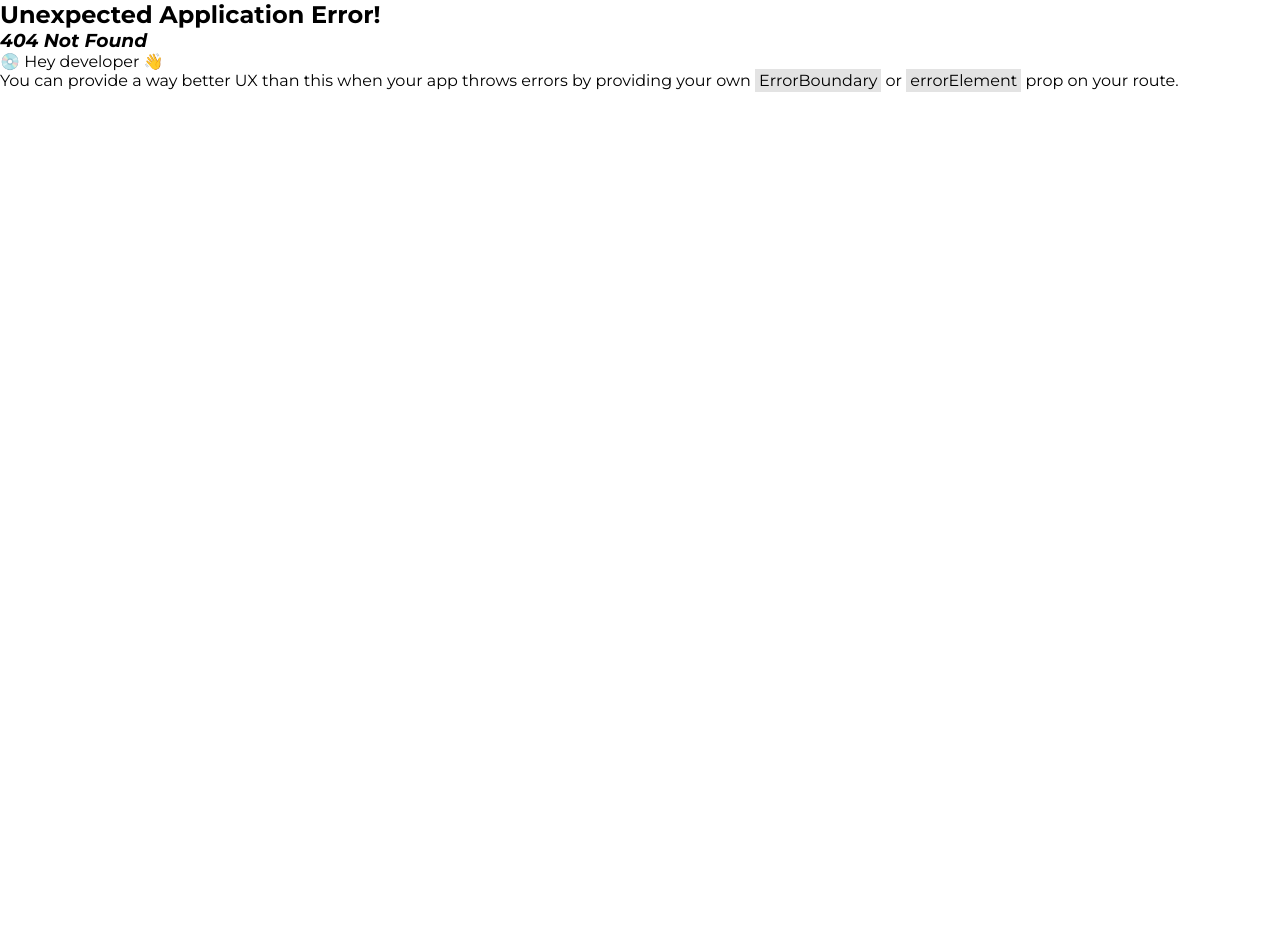
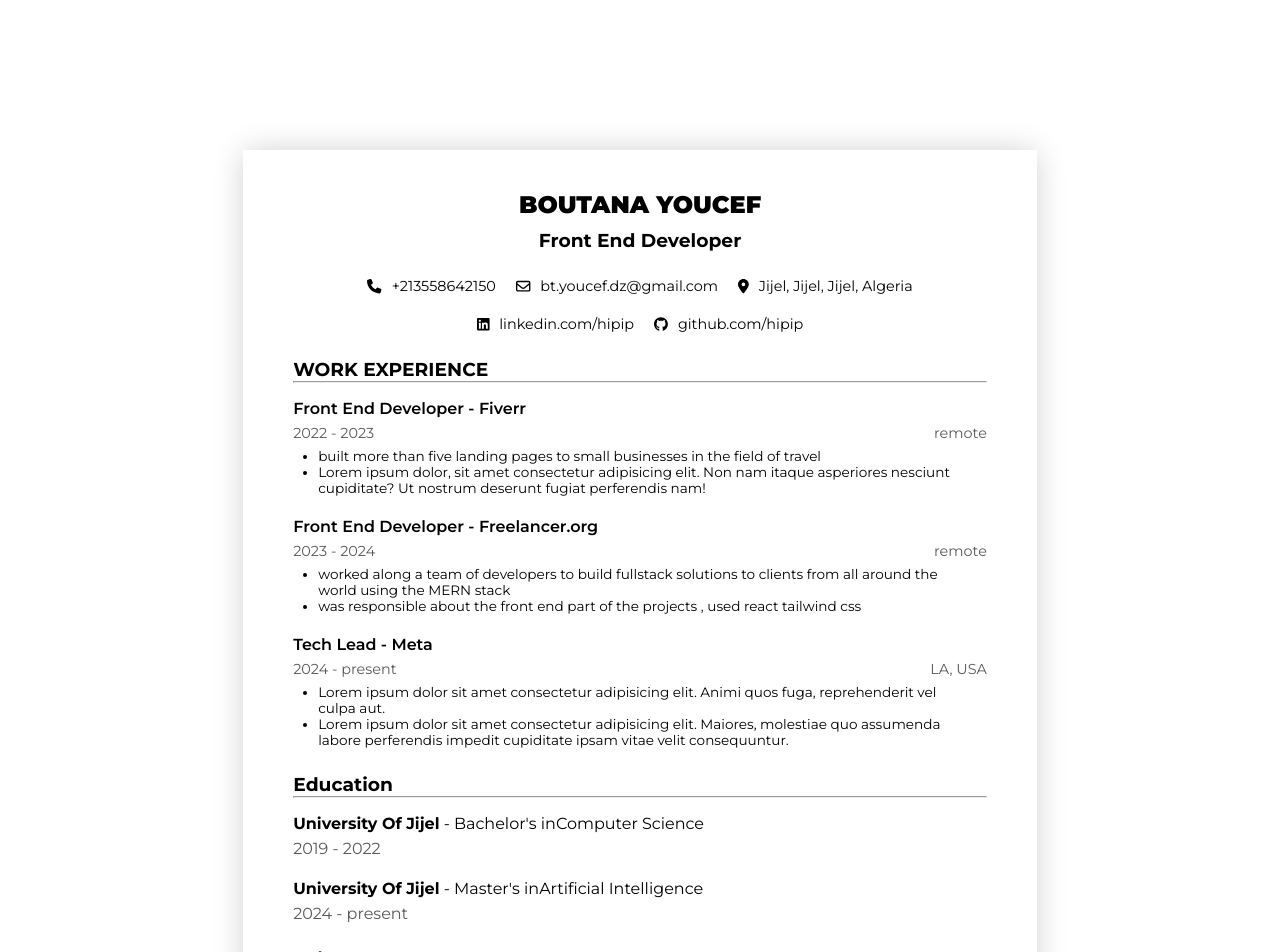
Before and after one commit to hipip/Resume-Builder, a React (Vite) app: page /preview in a window 1280 px wide. Before the commit this address had no page. Shown: the top 952 px of the page. Before the commit the page ends 800 px from the top, so only its background shows below. Built offline with nearby package versions, Linux system fonts and the light colour scheme; a web font is replaced by a local one.

Commit message:
Add Resume Professional theme

```diff
--- a/src/App.css
+++ b/src/App.css
@@ -2,7 +2,7 @@
 
 :root {
   --main-color: #1e40af;
-  --hero-color: rgba(30, 64, 175, 0.9);
+  --hero-color: rgba(30, 64, 175, 0.93);
 }
 
 * {
@@ -21,11 +21,13 @@ a {
 }
 
 .header {
+  position: sticky;
+  top: 0;
   display: flex;
   justify-content: space-between;
   align-items: center;
-  padding: 30px 80px;
-  box-shadow: 0 0 10px 0 black;
+  padding: 25px 80px;
+  box-shadow: 0 0 10px 0 rgba(0, 0, 0, 0.5);
   background-color: white;
 }
 
@@ -82,21 +84,9 @@ a {
   color: white;
   height: 80vh;
   background: linear-gradient(var(--hero-color), var(--hero-color)),
-    url("https://i.imgur.com/5vECntx.png");
-  background-position: center, top;
-  animation: float-animation 5s ease-in-out infinite;
-}
-
-@keyframes float-animation {
-  0% {
-    background-position: center, 0 10px;
-  }
-  50% {
-    background-position: center, 0 20px;
-  }
-  100% {
-    background-position: center, 0 10px;
-  }
+    url("https://images.unsplash.com/photo-1698047681432-006d2449c631?auto=format&fit=crop&ixlib=rb-4.0.3&ixid=M3wxMjA3fDB8MHxwaG90by1wYWdlfHx8fGVufDB8fHx8fA%3D%3D");
+  background-position: center;
+  background-size: cover;
 }
 
 .hero-text-area {
@@ -145,3 +135,101 @@ a {
 #special-span {
   color: var(--main-color);
 }
+
+#resume {
+  width: 21cm;
+  min-height: 29.7cm;
+  margin: 150px auto;
+  padding: 40px 50px;
+  box-shadow: 0 0 30px -2px rgba(0, 0, 0, 0.2);
+}
+
+.resume-full-name {
+  font-weight: 900;
+}
+
+.resume-wrapper,
+.contact-info-section {
+  display: flex;
+  flex-direction: column;
+  gap: 25px;
+}
+
+.resume-wrapper[theme="professional"] .resume-header {
+  display: flex;
+  flex-direction: column;
+  gap: 10px;
+  text-align: center;
+}
+
+.resume-wrapper[theme="professional"] .resume-link {
+  display: flex;
+  justify-content: center;
+  align-items: center;
+  gap: 10px;
+  font-size: 0.9rem;
+}
+
+.resume-links-wrapper {
+  display: flex;
+  flex-wrap: wrap;
+  gap: 20px;
+  justify-content: center;
+  align-items: center;
+}
+
+.experience-title {
+  font-weight: 600;
+}
+
+.experiences-conatainer,
+.educations-container {
+  margin-top: 5px;
+  display: flex;
+  flex-direction: column;
+  gap: 15px;
+}
+
+.resume-experience-item {
+  display: flex;
+  flex-direction: column;
+  gap: 7px;
+}
+
+.experience-date-and-location {
+  display: flex;
+  justify-content: space-between;
+  font-size: 0.9rem;
+  color: #5a5a5a;
+}
+.experience-responsabilities,
+.skills-container {
+  margin: 0 25px;
+  font-size: 0.85rem;
+}
+
+.education-school {
+  font-weight: 500;
+}
+
+.education-date {
+  color: #5a5a5a;
+}
+
+.resume-education-item,
+.resume-experience-item {
+  margin-top: 6px;
+  display: flex;
+  flex-direction: column;
+  gap: 6px;
+}
+
+.skills-container {
+  display: flex;
+  flex-direction: column;
+  gap: 5px;
+}
+
+.line-break {
+  margin-bottom: 10px;
+}
--- a/src/App.jsx
+++ b/src/App.jsx
@@ -1,12 +1,115 @@
 import { createBrowserRouter, RouterProvider } from "react-router-dom";
 import "./App.css";
 import HomePage from "./pages/HomePage";
+import { useState } from "react";
+import { v4 as uuidv4 } from "uuid";
+import Resume from "./components/Resume";
 
 function App() {
+  const [contactInfo, setContactInfo] = useState({
+    fullName: "BOUTANA YOUCEF",
+    email: "bt.youcef.dz@gmail.com",
+    jobTitle: "Front End Developer",
+    phoneNumber: "+213558642150",
+    location: "Jijel, Jijel, Jijel, Algeria",
+    linkedIn: "linkedin.com/hipip",
+    github: "github.com/hipip",
+  });
+  const [education, setEducation] = useState([
+    {
+      id: uuidv4(),
+      degree: "Bachelor's",
+      nameOfSchool: "University Of Jijel",
+      fieldOfStudy: "Computer Science",
+      location: "Jijel, Jijel, Jijel, Algeria",
+      startDate: 2019,
+      endDate: 2022,
+    },
+    {
+      id: uuidv4(),
+      degree: "Master's",
+      nameOfSchool: "University Of Jijel",
+      fieldOfStudy: "Artificial Intelligence",
+      location: "Jijel, Jijel, Jijel, Algeria",
+      startDate: 2024,
+      endDate: "present",
+    },
+  ]);
+
+  const [experience, setExperience] = useState([
+    {
+      id: uuidv4(),
+      jobTitle: "Front End Developer",
+      company: "Fiverr",
+      location: "remote",
+      startDate: "2022",
+      endDate: "2023",
+      responsibilities: [
+        "built more than five landing pages to small businesses in the field of travel",
+        "Lorem ipsum dolor, sit amet consectetur adipisicing elit. Non nam itaque asperiores nesciunt cupiditate? Ut nostrum deserunt fugiat perferendis nam!",
+      ],
+    },
+    {
+      id: uuidv4(),
+      jobTitle: "Front End Developer",
+      company: "Freelancer.org",
+      location: "remote",
+      startDate: "2023",
+      endDate: "2024",
+      responsibilities: [
+        "worked along a team of developers to build fullstack solutions to clients from all around the world using the MERN stack",
+        "was responsible about the front end part of the projects , used react tailwind css",
+      ],
+    },
+    {
+      id: uuidv4(),
+      jobTitle: "Tech Lead",
+      company: "Meta",
+      location: "LA, USA",
+      startDate: "2024",
+      endDate: "present",
+      responsibilities: [
+        "Lorem ipsum dolor sit amet consectetur adipisicing elit. Animi quos fuga, reprehenderit vel culpa aut.",
+        "Lorem ipsum dolor sit amet consectetur adipisicing elit. Maiores, molestiae quo assumenda labore perferendis impedit cupiditate ipsam vitae velit consequuntur.",
+      ],
+    },
+  ]);
+
+  const [skills, setSkills] = useState([
+    {
+      id: uuidv4(),
+      name: "html",
+    },
+    {
+      id: uuidv4(),
+      name: "css",
+    },
+    {
+      id: uuidv4(),
+      name: "java",
+    },
+    {
+      id: uuidv4(),
+      name: "python",
+    },
+  ]);
+
   const router = createBrowserRouter([
     {
       path: "/",
       element: <HomePage />,
+    },
+    {
+      path: "/preview",
+      element: (
+        <Resume
+          contactInfo={contactInfo}
+          education={education}
+          experience={experience}
+          skills={skills}
+          theme="professional"
+        />
+      ),
     },
   ]);
 
--- /dev/null
+++ b/src/components/Resume.jsx
@@ -0,0 +1,18 @@
+import ResumeProfessionalTheme from "./ResumeProfessionalTheme";
+
+const Resume = ({ skills, contactInfo, education, experience, theme }) => {
+  return (
+    <div id="resume">
+      {theme === "professional" && (
+        <ResumeProfessionalTheme
+          contactInfo={contactInfo}
+          education={education}
+          experience={experience}
+          skills={skills}
+        />
+      )}
+    </div>
+  );
+};
+
+export default Resume;
--- /dev/null
+++ b/src/components/ResumeProfessionalTheme.jsx
@@ -0,0 +1,98 @@
+import { faGithub, faLinkedin } from "@fortawesome/free-brands-svg-icons";
+import { faEnvelope } from "@fortawesome/free-regular-svg-icons";
+import { faLocationDot, faPhone } from "@fortawesome/free-solid-svg-icons";
+import { FontAwesomeIcon } from "@fortawesome/react-fontawesome";
+
+const ResumeProfessionalTheme = ({
+  contactInfo,
+  education,
+  experience,
+  skills,
+}) => {
+  return (
+    <div className="resume-wrapper" theme="professional">
+      <section className="contact-info-section">
+        <header className="resume-header">
+          <h1 className="resume-full-name">{contactInfo.fullName}</h1>
+          <h3>{contactInfo.jobTitle}</h3>
+        </header>
+        <div className="resume-links-wrapper">
+          <div className="resume-link">
+            <FontAwesomeIcon icon={faPhone} />
+            <p>{contactInfo.phoneNumber}</p>
+          </div>
+          <div className="resume-link">
+            <FontAwesomeIcon icon={faEnvelope} />
+            <p>{contactInfo.email}</p>
+          </div>
+          <div className="resume-link">
+            <FontAwesomeIcon icon={faLocationDot} />
+            <p>{contactInfo.location}</p>
+          </div>
+          <a className="resume-link">
+            <FontAwesomeIcon icon={faLinkedin} />
+            <p>{contactInfo.linkedIn}</p>
+          </a>
+          <a className="resume-link">
+            <FontAwesomeIcon icon={faGithub} />
+            <p>{contactInfo.github}</p>
+          </a>
+        </div>
+      </section>
+      <section className="experience-section">
+        <h3 className="resume-section-title">WORK EXPERIENCE</h3>
+        <hr className="line-break" />
+        <div className="experiences-conatainer">
+          {experience.map((exp) => (
+            <div className="resume-experience-item" key={exp.id}>
+              <p className="experience-title">
+                {exp.jobTitle} - {exp.company}
+              </p>
+              <div className="experience-date-and-location">
+                <p className="experience-date">
+                  {exp.startDate} - {exp.endDate}
+                </p>
+                <div className="experience-location">{exp.location}</div>
+              </div>
+              <ul className="experience-responsabilities">
+                {exp.responsibilities.map((res) => (
+                  <li className="experience-responsibility">{res}</li>
+                ))}
+              </ul>
+            </div>
+          ))}
+        </div>
+      </section>
+      <section className="education-section">
+        <h3 className="resume-section-title">Education</h3>
+        <hr className="line-break" />
+        <div className="educations-container">
+          {education.map((edu) => (
+            <div className="resume-education-item" key={edu.id}>
+              <p>
+                <strong>{edu.nameOfSchool}</strong> - {edu.degree} in
+                {edu.fieldOfStudy}
+              </p>
+              <div className="education-date">
+                {edu.startDate} - {edu.endDate}
+              </div>
+            </div>
+          ))}
+        </div>
+      </section>
+      <section className="skills-section">
+        <h3 className="resume-section-title">Skills</h3>
+        <hr className="line-break" />
+        <ul className="skills-container">
+          {skills.map((skill) => (
+            <li className="skill-item" key={skill.id}>
+              {skill.name}
+            </li>
+          ))}
+        </ul>
+      </section>
+    </div>
+  );
+};
+
+export default ResumeProfessionalTheme;
```
Also changed, not shown: package.json (+7 -1 lines), 1 other file (tests, documents, lock files or other folders).
